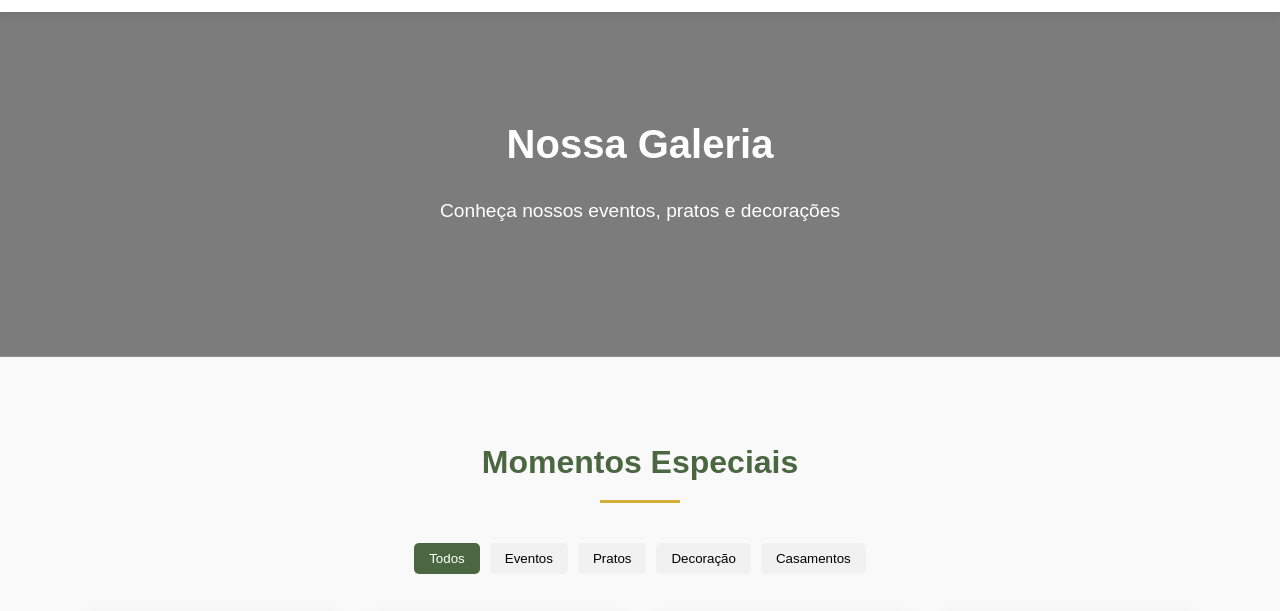
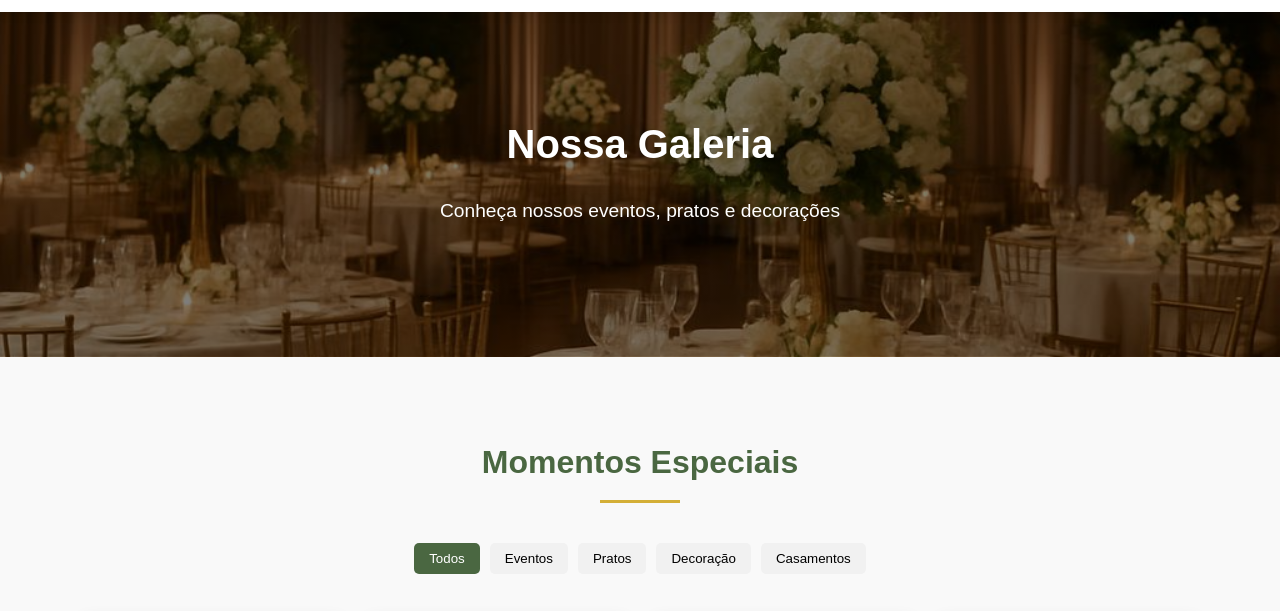
Before and after one commit to yvan723/TCC-essencial-gourmet, a plain HTML site: page galeria.html in a window 1280 px wide. Shown: the part 118-729 px from the top of the page. Drawn offline with Linux system fonts and the light colour scheme.

Commit message:
Update galeria.html

```diff
--- a/galeria.html
+++ b/galeria.html
@@ -56,7 +56,7 @@
     </header>
 
     <section class="banner"
-        style="background-image: linear-gradient(rgba(0, 0, 0, 0.5), rgba(0, 0, 0, 0.5)), url(\'imagens/banners/galeria-banner.jpg\');">
+        style="background-image: linear-gradient(rgba(0, 0, 0, 0.5), rgba(0, 0, 0, 0.5)), url('imagens/banners/galeria-banner.jpg');">
         <!-- Seção de banner, com imagem de fundo e um gradiente escuro para melhorar a legibilidade do texto. -->
         <div class="container">
             <!-- Contêiner para centralizar o conteúdo do banner. -->
```
